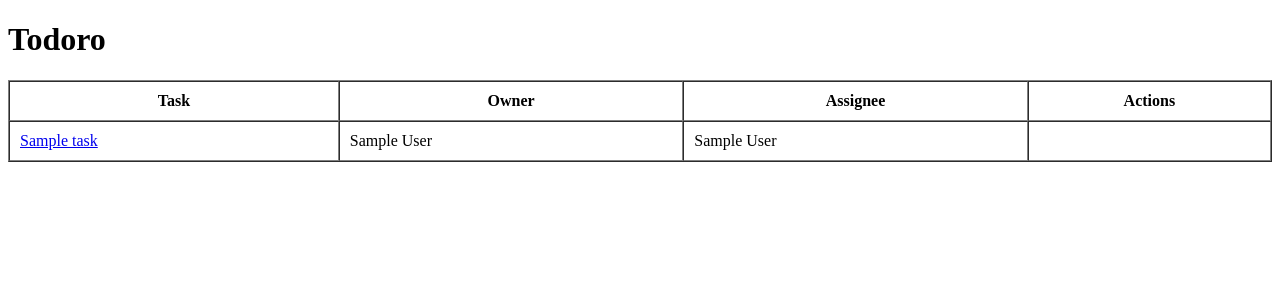
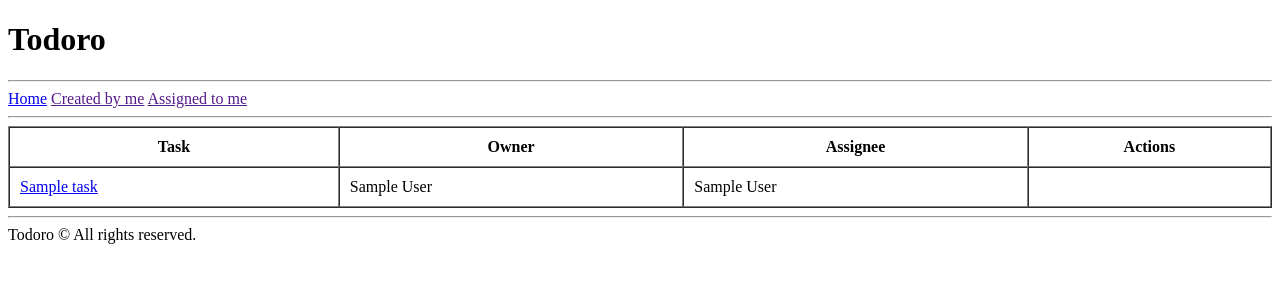
Before and after one commit to guajar/Django_I, a Django app: page / in a window 1280 px wide. Shown: the top 300 px of the page. Run offline with Django 3.2, Linux system fonts and the light colour scheme; tables that the repository leaves empty hold one stand-in row (values such as "Sample post").

Commit message:
Refactorizamos las plantillas añadiendo base.html

```diff
--- /dev/null
+++ b/src/ui/templates/base.html
@@ -0,0 +1,20 @@
+<!DOCTYPE html>
+<html lang="en">
+<head>
+    <meta charset="UTF-8">
+    <title>{% block title %} Todoro {% endblock %}</title>
+</head>
+<body>
+    <h1>Todoro</h1>
+    <hr>
+    <a href="{% url 'tasks_list' %}" title="Home">Home</a>
+
+    <a href="" title="Created by me">Created by me</a>
+
+    <a href="" title="Assigned to me">Assigned to me</a>
+    <hr>
+    {% block content %}{% endblock %}
+    <hr>
+    Todoro &copy; All rights reserved.
+</body>
+</html>
--- a/src/ui/templates/tasks/list.html
+++ b/src/ui/templates/tasks/list.html
@@ -1,11 +1,5 @@
-<!DOCTYPE html>
-<html lang="en">
-<head>
-    <meta charset="UTF-8">
-    <title>Title</title>
-</head>
-<body>
-    <h1>Todoro</h1>
+{% extends 'base.html' %}
+{% block content %}
     <table width="100%" border="1" cellpadding="10" cellspacing="0">
         <thead>
             <tr>
@@ -42,5 +36,4 @@
             {% endfor %}
         </tbody>
     </table>
-</body>
-</html>
+{% endblock %}
```
Also changed, not shown: src/ui/templates/tasks/detail.html (+6 -10 lines).
